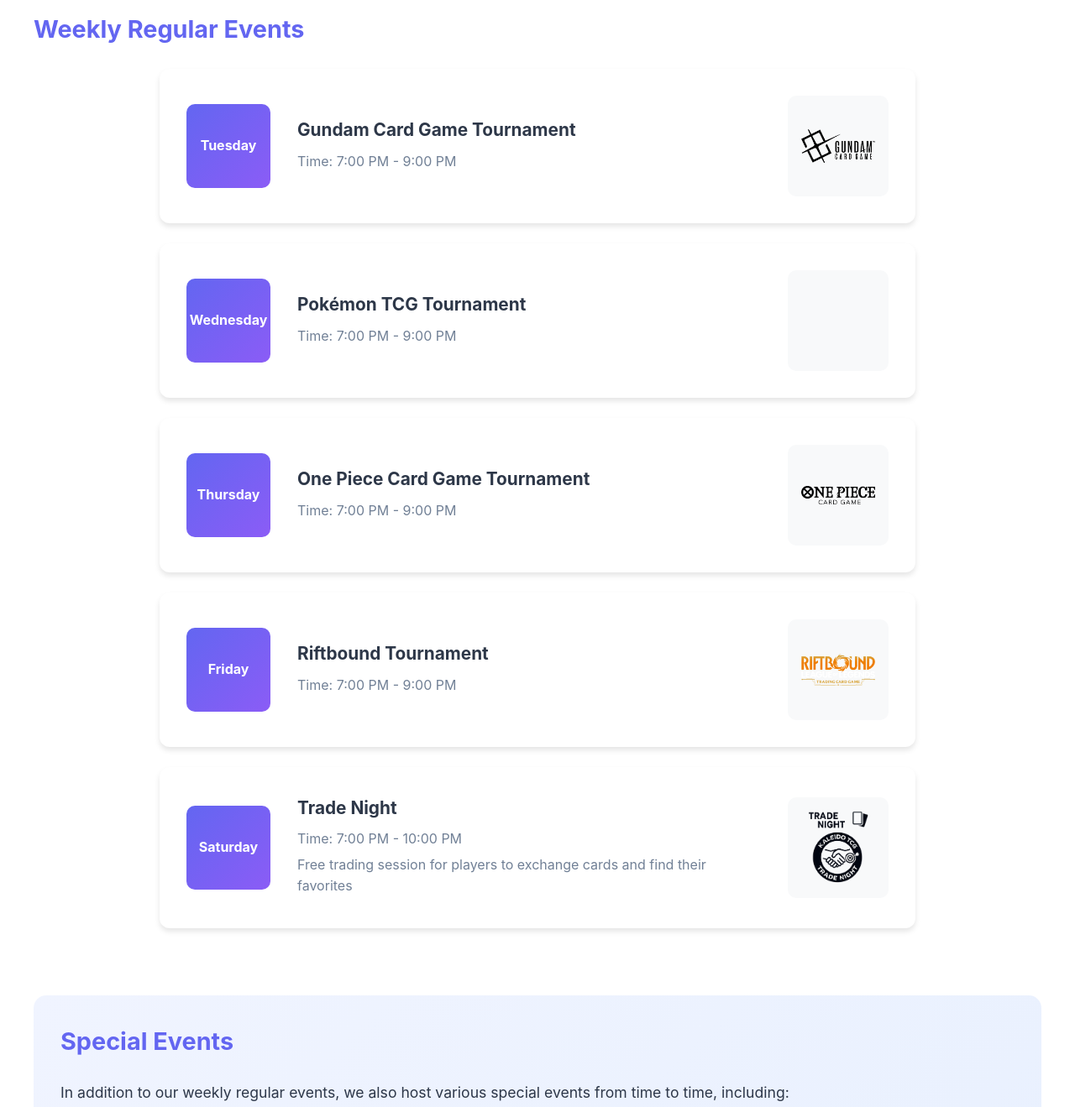
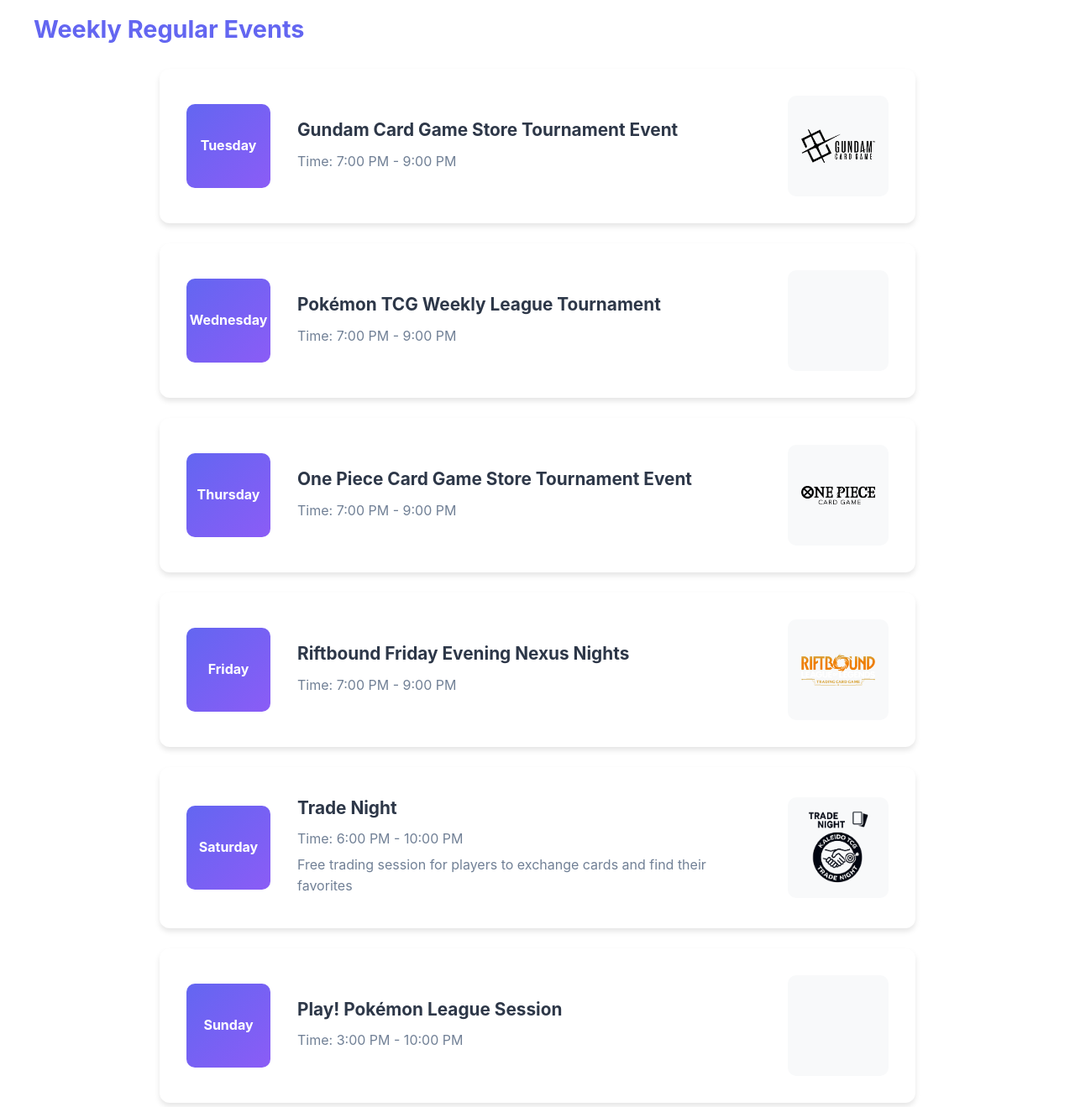
Before and after one commit to kaleido-tcg/kaleido-website, a plain HTML site: page Kaleidotcg-site/event-schedule.html in a window 1280 px wide. Shown: the part 200-1519 px from the top of the page at 84% size. Drawn offline with Linux system fonts and the light colour scheme.

Commit message:
Add files via upload

```diff
--- a/Kaleidotcg-site/event-schedule.html
+++ b/Kaleidotcg-site/event-schedule.html
@@ -38,7 +38,7 @@
                         <div class="event-item">
                             <div class="event-day">Tuesday</div>
                             <div class="event-details">
-                                <h4><a href="https://www.bandai-tcg-plus.com/event?organizer_id=13795&organizer_name=Kaleido%20TCG" class="tournament-link" target="_blank" rel="noopener noreferrer">Gundam Card Game Tournament</a></h4>
+                                <h4><a href="https://www.bandai-tcg-plus.com/event?organizer_id=13795&organizer_name=Kaleido%20TCG" class="tournament-link" target="_blank" rel="noopener noreferrer">Gundam Card Game Store Tournament Event</a></h4>
                                 <p>Time: 7:00 PM - 9:00 PM</p>
                             </div>
                             <div class="event-logo">
@@ -48,7 +48,7 @@
                         <div class="event-item">
                             <div class="event-day">Wednesday</div>
                             <div class="event-details">
-                                <h4><a href="https://events.pokemon.com/EventLocator/LocationDetail?display_id=L6244608&locale=en-US&range=25&LocationName=KALEIDO+TCG&iskm=false&storename=KALEIDO+TCG&longitude=-74.0430133&guid=56568ed2-beb6-6641-9fa6-d1603b88c82d&startdate=2025-12-03&latitude=40.7195342" class="tournament-link" target="_blank" rel="noopener noreferrer">Pokémon TCG Tournament</a></h4>
+                                <h4><a href="https://events.pokemon.com/EventLocator/LocationDetail?display_id=L6244608&locale=en-US&range=25&LocationName=KALEIDO+TCG&iskm=false&storename=KALEIDO+TCG&longitude=-74.0430133&guid=56568ed2-beb6-6641-9fa6-d1603b88c82d&startdate=2025-12-03&latitude=40.7195342" class="tournament-link" target="_blank" rel="noopener noreferrer">Pokémon TCG Weekly League Tournament</a></h4>
                                 <p>Time: 7:00 PM - 9:00 PM</p>
                             </div>
                             <div class="event-logo">
@@ -58,7 +58,7 @@
                         <div class="event-item">
                             <div class="event-day">Thursday</div>
                             <div class="event-details">
-                                <h4><a href="https://www.bandai-tcg-plus.com/event?organizer_id=13795&organizer_name=Kaleido%20TCG" class="tournament-link" target="_blank" rel="noopener noreferrer">One Piece Card Game Tournament</a></h4>
+                                <h4><a href="https://www.bandai-tcg-plus.com/event?organizer_id=13795&organizer_name=Kaleido%20TCG" class="tournament-link" target="_blank" rel="noopener noreferrer">One Piece Card Game Store Tournament Event</a></h4>
                                 <p>Time: 7:00 PM - 9:00 PM</p>
                             </div>
                             <div class="event-logo">
@@ -68,7 +68,7 @@
                         <div class="event-item">
                             <div class="event-day">Friday</div>
                             <div class="event-details">
-                                <h4><a href="https://locator.riftbound.uvsgames.com/stores/fc9863ae-4361-40db-96f6-52e1edc02c34" class="tournament-link" target="_blank" rel="noopener noreferrer">Riftbound Tournament</a></h4>
+                                <h4><a href="https://locator.riftbound.uvsgames.com/stores/fc9863ae-4361-40db-96f6-52e1edc02c34" class="tournament-link" target="_blank" rel="noopener noreferrer">Riftbound Friday Evening Nexus Nights</a></h4>
                                 <p>Time: 7:00 PM - 9:00 PM</p>
                             </div>
                             <div class="event-logo">
@@ -79,11 +79,21 @@
                             <div class="event-day">Saturday</div>
                             <div class="event-details">
                                 <h4>Trade Night</h4>
-                                <p>Time: 7:00 PM - 10:00 PM</p>
+                                <p>Time: 6:00 PM - 10:00 PM</p>
                                 <p>Free trading session for players to exchange cards and find their favorites</p>
                             </div>
                             <div class="event-logo">
                                 <img src="images/logos/trade-logo.png" alt="Trade Night Logo" onerror="this.style.display='none'">
+                            </div>
+                        </div>
+                        <div class="event-item">
+                            <div class="event-day">Sunday</div>
+                            <div class="event-details">
+                                <h4><a href="https://events.pokemon.com/EventLocator/LocationDetail?display_id=L6244608&locale=en-US&range=25&LocationName=KALEIDO+TCG&iskm=false&storename=KALEIDO+TCG&longitude=-74.0430133&guid=56568ed2-beb6-6641-9fa6-d1603b88c82d&startdate=2025-12-03&latitude=40.7195342" class="tournament-link" target="_blank" rel="noopener noreferrer">Play! Pokémon League Session</a></h4>
+                                <p>Time: 3:00 PM - 10:00 PM</p>
+                            </div>
+                            <div class="event-logo">
+                                <img src="images/logos/pokemon-logo.png" alt="Pokémon TCG Logo" onerror="this.style.display='none'">
                             </div>
                         </div>
                     </div>
@@ -97,6 +107,7 @@
                         <li>Pre - Release Events for various TCGs</li>
                         <li>One Piece Store Treasure Cup</li>
                         <li>Pokémon Monthly League Challenge</li>
+                        <li>Riftbound Monthly Summoner Skirmish</li>
                         <li>Etc...</li>
 
                     </ul>
--- a/Kaleidotcg-site/styles.css
+++ b/Kaleidotcg-site/styles.css
@@ -171,7 +171,7 @@ body {
 
 .store-logo {
     max-width: 100%;
-    max-height: 150px;
+    max-height: 120px;
     width: auto;
     height: auto;
     object-fit: contain;
@@ -729,7 +729,7 @@ body {
     }
 
     .store-logo {
-        max-height: 120px;
+        max-height: 100px;
     }
 
     .intro-section h2 {
```
Also changed, not shown: Kaleidotcg-site/index.html (+1 -1 lines).
